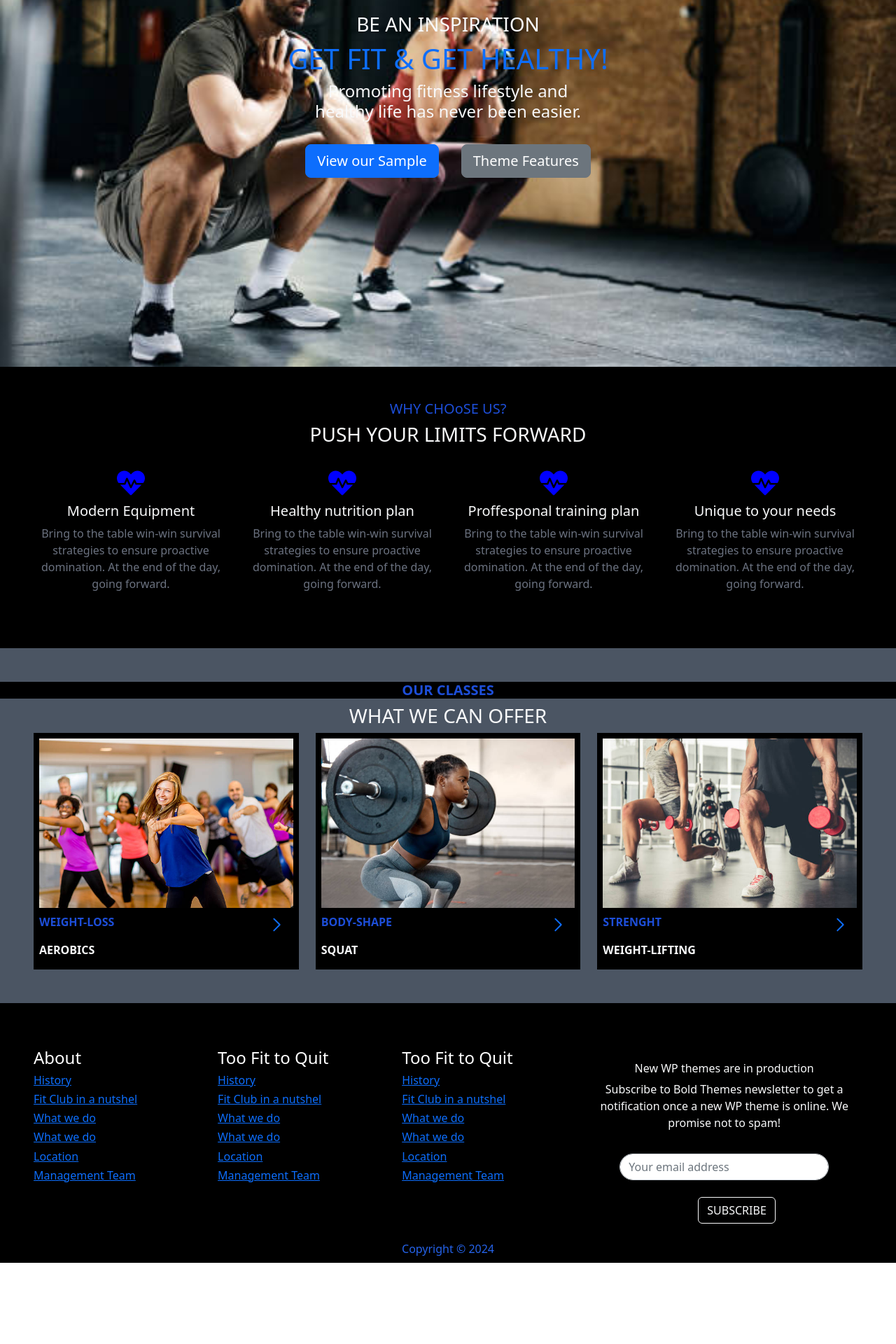
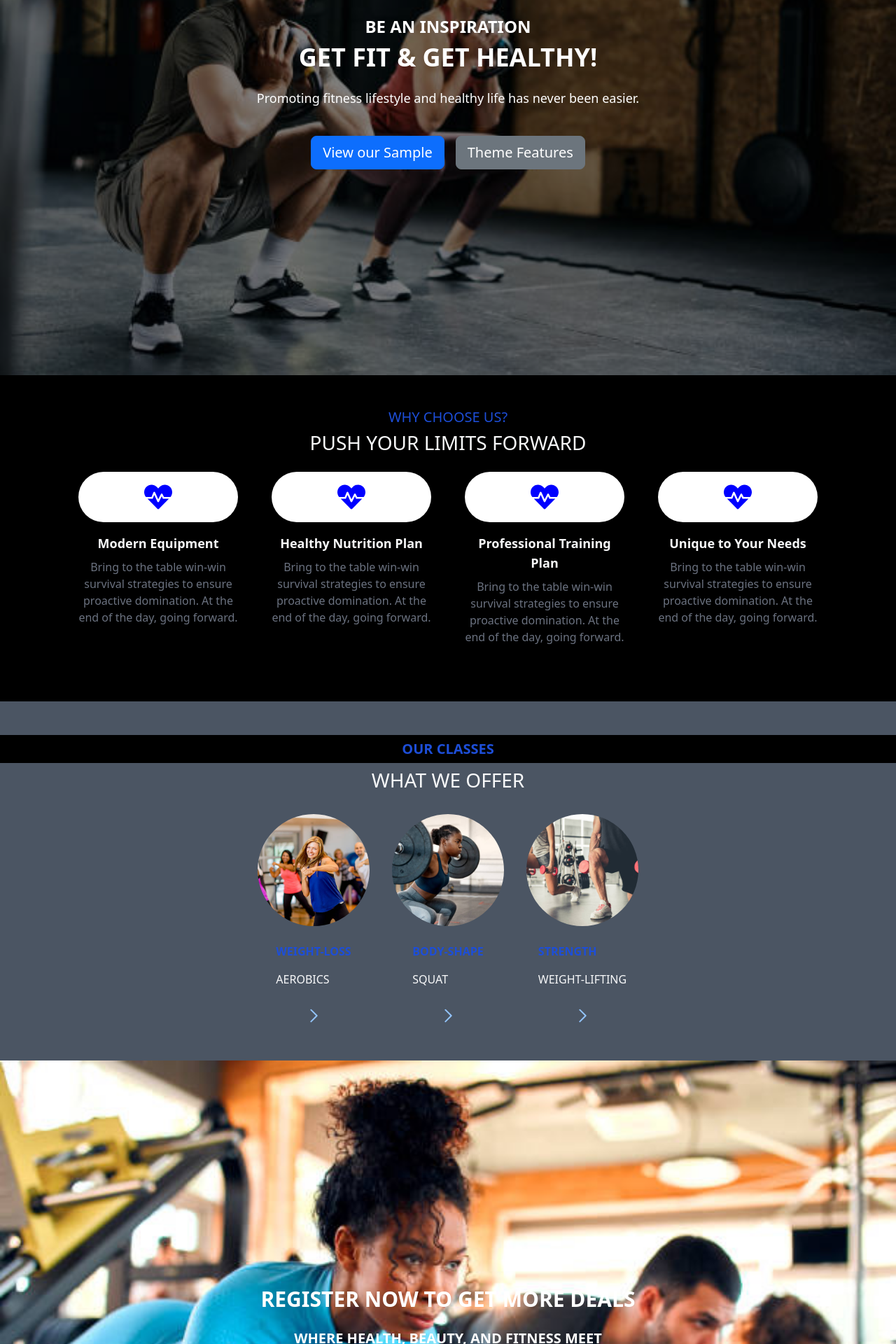
Before and after one commit to Ediekkhan/infinity-react, a React (Create React App) app: page / in a window 1280 px wide. Shown: the part 320-2240 px from the top of the page at 70% size. Before the commit the page ends 2124 px from the top, so only its background shows below. Built offline with nearby package versions, Linux system fonts and the light colour scheme.

Commit message:
resposiveness

```diff
--- a/src/App.js
+++ b/src/App.js
@@ -5,6 +5,7 @@ import Footer from './components/Footer';
 import Classes from "./pages/Classes";
 import Blog from "./pages/Blog";
 import Home from "./pages/Home";
+import Location from "./components/Location";
 
 function App() {
   return (
@@ -21,6 +22,7 @@ function App() {
         </Routes>
       </BrowserRouter>
 
+     <Location />
       <Footer />
     </div>
   );
--- /dev/null
+++ b/src/components/Appointment.jsx
@@ -0,0 +1,16 @@
+import React from 'react';
+import plank from '../assets/img/plankgym.jpg';
+
+function Appointment() {
+  return (
+    <div className="flex justify-center items-center text-white h-screen" style={{ backgroundImage: `url(${plank})`, backgroundSize: "cover", backgroundRepeat: "no-repeat" }}>
+      <div className="text-center">
+        <h4 className="text-lg md:text-2xl lg:text-3xl font-bold mb-4">REGISTER NOW TO GET MORE DEALS</h4>
+        <h6 className="text-base md:text-lg lg:text-xl font-semibold mb-6">WHERE HEALTH, BEAUTY, AND FITNESS MEET</h6>
+        <a href="/#" className="btn btn-primary py-2 px-4 text-white font-semibold rounded-full hover:bg-blue-700">Book an Appointment</a>
+      </div>
+    </div>
+  );
+}
+
+export default Appointment;
--- a/src/components/Carousel.jsx
+++ b/src/components/Carousel.jsx
@@ -1,5 +1,4 @@
 import React, { useState, useEffect } from 'react';
-
 import image1 from '../assets/img/threeadmill.jpg';
 import image2 from '../assets/img/swqatboth.jpg';
 import image3 from '../assets/img/oldfit.jpg';
@@ -20,25 +19,33 @@ function Carousel() {
   }, []);
 
   return (
-    <div
-      className="w-full h-screen bg-cover flex items-center justify-center"
-      style={{ backgroundImage: `url(${images[currentImageIndex]})` }}
-    >
-       <div class=" text-center d-none d-md-block text-light">
-
-                  <div class="text-first py-4 font-bold ">
-
-                    <h3 class="text-light">BE AN INSPIRATION</h3>
-                    <h1 class="text-primary">GET FIT & GET HEALTHY!</h1>
-                    <h4 class="text-light">Promoting fitness lifestyle and  <br /> healthy life has never been easier.</h4>
-
-                  </div>
-
-                  <button type="button" class="btn btn-lg btn-primary mx-3 ">View our Sample </button>
-                  <button type="button" class="btn btn-lg btn-secondary  mx-3">Theme Features </button>
-
-
-              </div>
+    <div className="w-full h-screen relative">
+      <img
+        src={images[currentImageIndex]}
+        alt="carousel"
+        className="w-full h-full object-cover"
+      />
+      <div className="absolute inset-0 flex flex-col items-center justify-center bg-black bg-opacity-50 text-center text-white px-6 py-12">
+        <div className="text-first mb-4">
+          <h3 className="text-lg sm:text-xl lg:text-2xl font-bold mb-2">
+            BE AN INSPIRATION
+          </h3>
+          <h1 className="text-xl sm:text-2xl lg:text-4xl font-bold mb-4">
+            GET FIT & GET HEALTHY!
+          </h1>
+          <h4 className="text-sm sm:text-base lg:text-lg">
+            Promoting fitness lifestyle and healthy life has never been easier.
+          </h4>
+        </div>
+        <div className="flex flex-wrap justify-center">
+          <button className="btn btn-lg btn-primary m-2">
+            View our Sample
+          </button>
+          <button className="btn btn-lg btn-secondary m-2">
+            Theme Features
+          </button>
+        </div>
+      </div>
     </div>
   );
 }
--- a/src/components/Footer.jsx
+++ b/src/components/Footer.jsx
@@ -1,78 +1,56 @@
 import React from 'react';
-// import './Footer.css'
 
 function Footer() {
   const currentYear = new Date().getFullYear();
 
   return (
-   <div >
-     <div class=" px-5 justify-content-center  justify-content-between flex bg-black text-white pt-12 " >
-
-          <div class="col-lg-2  pt-3">
-            <i class="fa-light fa-dumbbell fs-1"></i>
-            <h4>About</h4>
-            <a href="/#"><h6>History</h6></a>
-            <a href="/#"> <h6>Fit Club in a nutshel</h6> </a>
-            <a href="/#"> <h6>  What we do</h6></a>
-            <a href="/"> <h6>  What we do</h6></a>
-            <a href="/#"> <h6>  Location</h6></a>
-            <a href="/#"> <h6>  Management Team</h6></a>
-
+    <footer className="bg-black text-white">
+      <div className="container mx-auto px-5 py-12 flex flex-wrap justify-center">
+        <div className="flex flex-col lg:w-1/4 w-full px-4 mb-8">
+          <h4 className="text-lg font-bold mb-4">About</h4>
+          <a href="/#" className="text-blue-600 mb-2">History</a>
+          <a href="/#" className="text-blue-600 mb-2">Fit Club in a nutshell</a>
+          <a href="/#" className="text-blue-600 mb-2">What we do</a>
+          <a href="/#" className="text-blue-600 mb-2">Location</a>
+          <a href="/#" className="text-blue-600 mb-2">Management Team</a>
         </div>
 
-          <div class="col-lg-2 pt-3">
-            <i class="fa-light fa-dumbbell fs-1"></i>
-            <h4>Too Fit to Quit</h4>
-            <a href="/#"><h6>History</h6></a>
-            <a href="/#"> <h6>Fit Club in a nutshel</h6> </a>
-            <a href="/#"> <h6>  What we do</h6></a>
-            <a href="/#"> <h6>  What we do</h6></a>
-            <a href="/#"> <h6>  Location</h6></a>
-            <a href="/#"> <h6>  Management Team</h6></a>
-
-
+        <div className="flex flex-col lg:w-1/4 w-full px-4 mb-8">
+          <h4 className="text-lg font-bold mb-4">Too Fit to Quit</h4>
+          <a href="/#" className="text-blue-600 mb-2">History</a>
+          <a href="/#" className="text-blue-600 mb-2">Fit Club in a nutshell</a>
+          <a href="/#" className="text-blue-600 mb-2">What we do</a>
+          <a href="/#" className="text-blue-600 mb-2">Location</a>
+          <a href="/#" className="text-blue-600 mb-2">Management Team</a>
         </div>
 
-          <div class="col-lg-2 pt-3">
-            <i class="fa-light fa-dumbbell fs-1"></i>
-            <h4>Too Fit to Quit</h4>
-            <a href="/#"><h6>History</h6></a>
-            <a href="/#"> <h6>Fit Club in a nutshel</h6> </a>
-            <a href="/#"> <h6>  What we do</h6></a>
-            <a href="/#"> <h6>  What we do</h6></a>
-            <a href="/#"> <h6>  Location</h6></a>
-            <a href="/#"> <h6>  Management Team</h6></a>
-
-
+        <div className="flex flex-col lg:w-1/4 w-full px-4 mb-8">
+          <h4 className="text-lg font-bold mb-4">Too Fit to Quit</h4>
+          <a href="/#" className="text-blue-600 mb-2">History</a>
+          <a href="/#" className="text-blue-600 mb-2">Fit Club in a nutshell</a>
+          <a href="/#" className="text-blue-600 mb-2">What we do</a>
+          <a href="/#" className="text-blue-600 mb-2">Location</a>
+          <a href="/#" className="text-blue-600 mb-2">Management Team</a>
         </div>
 
-
-
-
-          <section class=" bg-black second-section col-lg-4 align-items-center  mt-2 justify-content-center pt-4">
-
-            <div class="news-letter text-light text-center pt-1 ">
-
-                <h6>New WP themes are in production</h6>
+        <div className="flex flex-col lg:w-1/4 w-full px-4 mb-8">
+          <div className="text-light text-center mb-4">
+            <h6 className="text-lg">New WP themes are in production</h6>
             <p>Subscribe to Bold Themes newsletter to get a notification once a new WP theme is online. We promise not to spam!</p>
-
           </div>
 
-            <form class="justify-content-center search-bar  py-3 px-5 ">
-                <input class=" w-max form-control  form-control-1 wme-2  rounded-pill" type="search" placeholder="Your email address" aria-label="Search" />
-
-                <button class="  ml-28 mt-4 btn btn-outline-light" type="submit">SUBSCRIBE</button>
+          <form className="text-center">
+            <input className="w-full mb-4 px-4 py-2 rounded-full border border-white" type="search" placeholder="Your email address" aria-label="Search" />
+            <button className="btn btn-outline-light px-6 py-2 rounded-full" type="submit">SUBSCRIBE</button>
           </form>
-
-          </section>
-
+        </div>
       </div>
 
-        <div className='  flex justify-center bg-black text-blue-600  w-auto p-2 '>
+      <div className="bg-black text-blue-600 text-center py-2">
         Copyright © {currentYear}
       </div>
-  </div>
-  )
+    </footer>
+  );
 }
 
 export default Footer;
--- /dev/null
+++ b/src/components/Subcription.jsx
@@ -0,0 +1,61 @@
+import React from 'react';
+
+function Subscription() {
+  return (
+    <div>
+      <section className="bg-gray-600 text-light py-5 text-center">
+        <h5 className=" font-extrabold">OUR PLANS</h5>
+        <h3>CHOOSE YOUR PRICING PLAN</h3>
+
+        <div className="flex flex-wrap justify-center mx-auto max-w-7xl px-5">
+          <div className="w-full sm:w-1/2 lg:w-1/3 px-3 mb-6">
+            <div className=" text-black bg-white p-6 rounded-lg shadow-lg">
+              <h3 className="font-bold text-lg mb-3">Class Drop-in</h3>
+              <p className="font-extrabold text-xl mb-4">$39.0</p>
+              <ul className="text-left">
+                <li>Feature 1</li>
+                <li>Feature 2</li>
+                <li>Feature 3</li>
+                <li>Feature 4</li>
+                <li>Feature 5</li>
+              </ul>
+              <button className="btn btn-primary mt-4">ENROLL NOW</button>
+            </div>
+          </div>
+
+          <div className="w-full sm:w-1/2 lg:w-1/3 px-3 mb-6">
+            <div className=" text-black bg-white p-6 rounded-lg shadow-lg">
+              <h3 className="font-bold text-lg mb-3">Class Drop-in</h3>
+              <p className="font-extrabold text-xl mb-4">$39.0</p>
+              <ul className="text-left">
+                <li>Feature 1</li>
+                <li>Feature 2</li>
+                <li>Feature 3</li>
+                <li>Feature 4</li>
+                <li>Feature 5</li>
+              </ul>
+              <button className="btn btn-primary mt-4">ENROLL NOW</button>
+            </div>
+          </div>
+
+          <div className="w-full sm:w-1/2 lg:w-1/3 px-3 mb-6">
+            <div className=" text-black bg-white p-6 rounded-lg shadow-lg">
+              <h3 className="font-bold text-lg mb-3">Class Drop-in</h3>
+              <p className="font-extrabold text-xl mb-4">$39.0</p>
+              <ul className="text-left">
+                <li>Feature 1</li>
+                <li>Feature 2</li>
+                <li>Feature 3</li>
+                <li>Feature 4</li>
+                <li>Feature 5</li>
+              </ul>
+              <button className="btn btn-primary mt-4">ENROLL NOW</button>
+            </div>
+          </div>
+        </div>
+      </section>
+    </div>
+  );
+}
+
+export default Subscription;
--- a/src/components/Why.jsx
+++ b/src/components/Why.jsx
@@ -1,63 +1,47 @@
-import React from 'react'
-import { FaHeartbeat } from "react-icons/fa";
-
+import React from 'react';
+import { FaHeartbeat } from 'react-icons/fa';
 
 function Why() {
   return (
-    <div>
-        <section class=" bg-black text-light py-5  text-center">
-
-        <h5 className=' text-blue-700'>WHY CHOoSE US?</h5>
+    <section className="bg-black text-light py-5 text-center">
+      <h5 className="text-blue-700">WHY CHOOSE US?</h5>
       <h3>PUSH YOUR LIMITS FORWARD</h3>
 
-
-        <div class="row  px-5 justify-content-center ">
-
-          <div class="col p-3">
-            <div  className='   flex  p-2  border-spacing-8 rounded-full justify-center'>
-                <FaHeartbeat color='blue' size={40} />
+      <div className="flex flex-wrap justify-center mx-auto max-w-6xl px-4">
+        <div className="w-full sm:w-1/2 md:w-1/4 px-4 py-3">
+          <div className="flex items-center justify-center mb-3 rounded-full bg-white p-3">
+            <FaHeartbeat color="blue" size={40} />
           </div>
-            <h5>Modern Equipment</h5>
-            <p className=' text-gray-500'>Bring to the table win-win survival strategies to ensure proactive domination. At the end of the day, going forward.</p>
-
+          <h5 className="text-lg font-semibold">Modern Equipment</h5>
+          <p className="text-gray-500">Bring to the table win-win survival strategies to ensure proactive domination. At the end of the day, going forward.</p>
         </div>
 
-          <div class="col p-3">
-            <div     className='   flex  p-2  border-spacing-8 rounded-full justify-center' >
-                <FaHeartbeat color='blue' size={40} />
+        <div className="w-full sm:w-1/2 md:w-1/4 px-4 py-3">
+          <div className="flex items-center justify-center mb-3 rounded-full bg-white p-3">
+            <FaHeartbeat color="blue" size={40} />
           </div>
-            <h5>Healthy nutrition plan</h5>
-            <p className=' text-gray-500'>Bring to the table win-win survival strategies to ensure proactive domination. At the end of the day, going forward.</p>
-
+          <h5 className="text-lg font-semibold">Healthy Nutrition Plan</h5>
+          <p className="text-gray-500">Bring to the table win-win survival strategies to ensure proactive domination. At the end of the day, going forward.</p>
         </div>
 
-          <div class="col p-3">
-            <div     className='   flex  p-2  border-spacing-8 rounded-full justify-center'>
-                <FaHeartbeat color='blue' size={40} />
+        <div className="w-full sm:w-1/2 md:w-1/4 px-4 py-3">
+          <div className="flex items-center justify-center mb-3 rounded-full bg-white p-3">
+            <FaHeartbeat color="blue" size={40} />
           </div>
-            <h5>Proffesponal training plan</h5>
-            <p className=' text-gray-500'>Bring to the table win-win survival strategies to ensure proactive domination. At the end of the day, going forward.</p>
-
-
-
+          <h5 className="text-lg font-semibold">Professional Training Plan</h5>
+          <p className="text-gray-500">Bring to the table win-win survival strategies to ensure proactive domination. At the end of the day, going forward.</p>
         </div>
 
-          <div class="col p-3">
-            <div     className='   flex  p-2  border-spacing-8 rounded-full justify-center'>
-                <FaHeartbeat color='blue' size={40} />
+        <div className="w-full sm:w-1/2 md:w-1/4 px-4 py-3">
+          <div className="flex items-center justify-center mb-3 rounded-full bg-white p-3">
+            <FaHeartbeat color="blue" size={40} />
           </div>
-            <h5>Unique to your needs</h5>
-            <p className=' text-gray-500'>Bring to the table win-win survival strategies to ensure proactive domination. At the end of the day, going forward.</p>
-
-
-
+          <h5 className="text-lg font-semibold">Unique to Your Needs</h5>
+          <p className="text-gray-500">Bring to the table win-win survival strategies to ensure proactive domination. At the end of the day, going forward.</p>
         </div>
-
       </div>
-
     </section>
-    </div>
-  )
+  );
 }
 
-export default Why
+export default Why;
--- a/src/components/Workout.jsx
+++ b/src/components/Workout.jsx
@@ -1,90 +1,51 @@
-import React from 'react'
+import React from 'react';
 import { GoChevronRight } from "react-icons/go";
-import img1 from '../assets/img/aerobics.jpg'
-import img2 from '../assets/img/barswat.jpg'
-import img3 from '../assets/img/crunches.jpg'
-
-
+import img1 from '../assets/img/aerobics.jpg';
+import img2 from '../assets/img/barswat.jpg';
+import img3 from '../assets/img/crunches.jpg';
 
 const Workout = () => {
   return (
-    <div class=" bg-gray-600 text-light py-5  text-center" >
+    <div className="bg-gray-600 text-light py-5 text-center">
+      <h5 className="text-blue-700 font-bold bg-black py-2">OUR CLASSES</h5>
+      <h3>WHAT WE OFFER</h3>
 
-        <h5 className=' text-blue-700 font-bold bg-black'>OUR CLASSES </h5>
-        <h3>WHAT WE CAN OFFER</h3>
+      <div className="flex justify-center gap-8 mt-8">
+        <div className="flex flex-col items-center">
+          <div className="rounded-full overflow-hidden">
+            <img src={img1} alt="aerobics" className="w-40 h-40 object-cover" />
+          </div>
+          <div className="text-start mt-4">
+            <p className="font-semibold text-blue-700">WEIGHT-LOSS</p>
+            <p>AEROBICS</p>
+          </div>
+          <a href="/" className="text-blue-300 hover:text-white mt-2"><GoChevronRight size={32} /></a>
+        </div>
 
-        <div class="row  px-5 justify-content-center ">
+        <div className="flex flex-col items-center">
+          <div className="rounded-full overflow-hidden">
+            <img src={img2} alt="barswat" className="w-40 h-40 object-cover" />
+          </div>
+          <div className="text-start mt-4">
+            <p className="font-semibold text-blue-700">BODY-SHAPE</p>
+            <p>SQUAT</p>
+          </div>
+          <a href="/" className="text-blue-300 hover:text-white mt-2"><GoChevronRight size={32} /></a>
+        </div>
 
-              <div class="col">
-
-                <div className=' bg-black'>
-                    <div   className='   flex  p-2  rounded-full justify-center' >
-                        <img src={img1} alt="aerobis"  />
-                    </div>
-                </div>
-
-                <div className='flex justify-between bg-black'>
-                    <div className=' text-start font-semibold px-2 pt-0' >
-                      <p className=' font-semibold text-blue-700'>WEIGHT-LOSS </p>
-                      <p> AEROBICS</p>
-                    </div>
-
-                    <a href="/" className='px-3'> <GoChevronRight size={32} /></a>
-
-                </div>
-
-              </div>
-
-              <div class="col">
-
-                <div className=' bg-black'>
-                    <div   className='   flex  p-2  rounded-full justify-center' >
-                        <img src={img2} alt="aerobis"  />
-                    </div>
-                </div>
-
-
-                <div className='flex justify-between bg-black'>
-                    <div className=' text-start bg-black font-semibold px-2 pt-0' >
-                      <p className=' font-semibold text-blue-700'>BODY-SHAPE </p>
-                      <p> SQUAT</p>
-                    </div>
-
-                    <a href="/" className='px-3'> <GoChevronRight size={32} /></a>
-
-                </div>
-
-              </div>
-
-              <div class="col">
-
-                <div className=' bg-black'>
-                    <div   className='   flex  p-2  rounded-full justify-center' >
-                        <img src={img3} alt="aerobis"  />
-                    </div>
-                </div>
-
-
-
-                <div className='flex justify-between bg-black'>
-
-                   <div className=' text-start bg-black font-semibold px-2 pt-0' >
-                    <p className=' font-semibold text-blue-700'>STRENGHT</p>
-                    <p>WEIGHT-LIFTING</p>
-                   </div>
-
-                    <a href="/" className='px-3'> <GoChevronRight size={32} /></a>
-
-                </div>
-
-              </div>
-
-
-
-</div>
-
+        <div className="flex flex-col items-center">
+          <div className="rounded-full overflow-hidden">
+            <img src={img3} alt="crunches" className="w-40 h-40 object-cover" />
+          </div>
+          <div className="text-start mt-4">
+            <p className="font-semibold text-blue-700">STRENGTH</p>
+            <p>WEIGHT-LIFTING</p>
+          </div>
+          <a href="/" className="text-blue-300 hover:text-white mt-2"><GoChevronRight size={32} /></a>
+        </div>
+      </div>
     </div>
-  )
+  );
 }
 
 export default Workout;
--- a/src/pages/Home.jsx
+++ b/src/pages/Home.jsx
@@ -2,6 +2,8 @@ import React from 'react'
 import Carousel from '../components/Carousel'
 import Why from '../components/Why'
 import Workout from '../components/Workout'
+import Appointment from '../components/Appointment'
+import Subcription from '../components/Subcription'
 
 function Home() {
   return (
@@ -9,8 +11,10 @@ function Home() {
         <Carousel />
         <Why />
         <Workout />
+        < Appointment />
+        <Subcription />
 
-
+        {/* <a href="/#" className="text-blue-500 bg-black hover:text-blue-700">Visit our website</a> */}
 
     </div>
   )
```
Also changed, not shown: src/components/Location.jsx (added, +34 -0 lines), src/components/Navbar.jsx (+5 -6 lines). Lines whose indentation alone changed are shown as unchanged.
